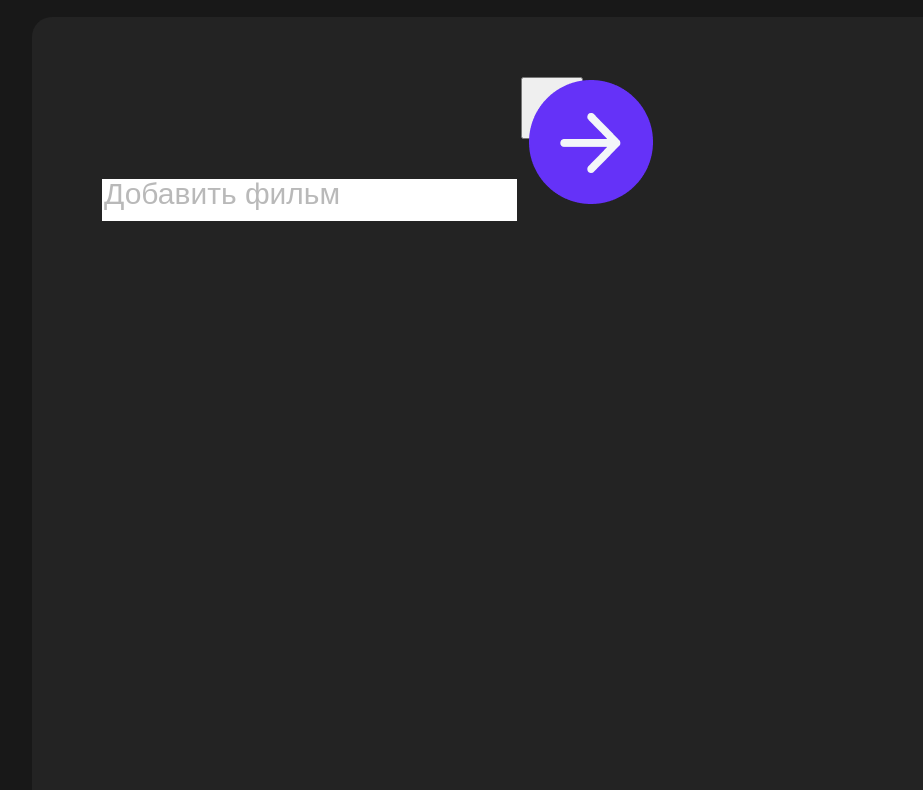
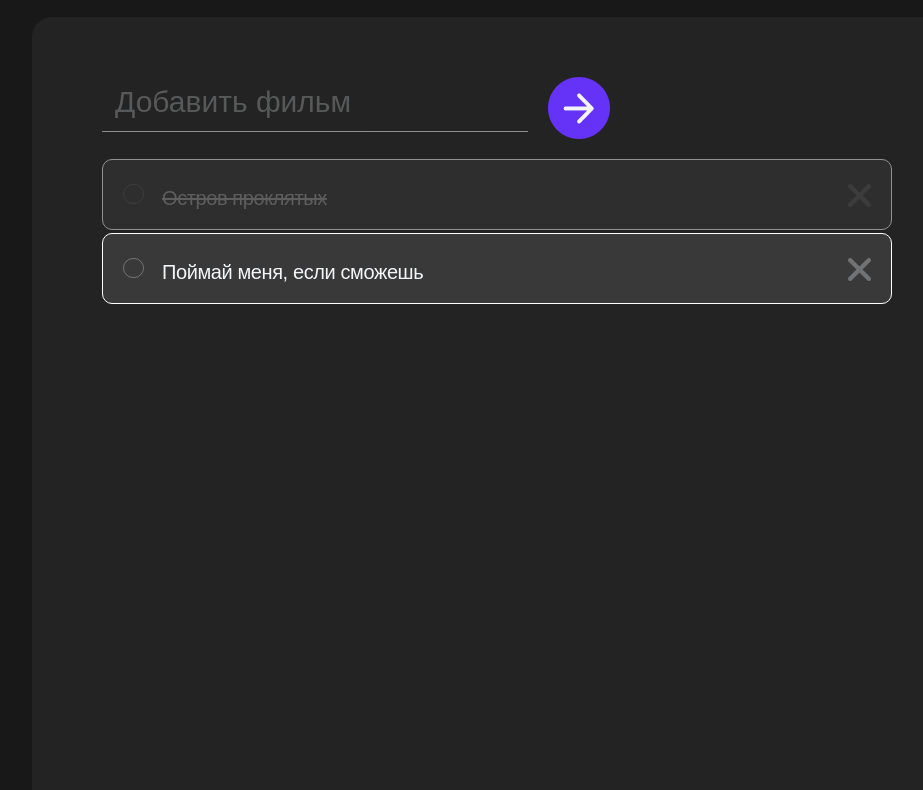
Before and after one commit to slowrunr/watchlistApp, a plain HTML site: page index.html in a window 1280 px wide. Shown: the part 175-965 px from the top of the page, without its empty margins (143-1066 px from the left). Drawn offline with nearby package versions, Linux system fonts and the light colour scheme.

Commit message:
app layout done

```diff
--- a/index.css
+++ b/index.css
@@ -3,6 +3,7 @@ body {
   font-family: "Arimo", sans-serif;
   font-weight: 400;
   background: #181818;
+  color: #f3f6f9 !important;
 }
 header {
   width: 930px;
@@ -22,17 +23,15 @@ header {
 
 p,
 li {
-  color: #f3f6f9;
   font-size: 15px;
   line-height: 17px;
   letter-spacing: -0.6px;
-  text-transform: uppercase;
 }
 
 h1 {
   width: 930px;
   margin: 0 auto 45px;
-  color: #f3f6f9;
+  text-align: center;
   font-size: 100px;
   line-height: 88px;
   letter-spacing: -0.6px;
@@ -44,22 +43,31 @@ h1 {
   border-radius: 200px;
   border: 1px solid #6532f8;
   background: #6532f8;
+  text-transform: uppercase;
 }
 
 .movie__input {
-  margin-bottom: 40px;
+  padding-left: 13px;
   width: 411px;
-  height: 40px;
+  height: 45px;
+  background: none;
   border: none;
+  border-bottom: 1px solid #f3f6f9;
+  opacity: 0.5;
 }
 
 .movie__input::placeholder {
   font-size: 30px;
   line-height: 35px;
+  color: #f3f6f9;
   opacity: 0.5;
 }
 
 .input-wrapper {
+  margin-bottom: 20px;
+  display: flex;
+  gap: 20px;
+  align-items: center;
   padding-top: 60px;
   padding-left: 70px;
 }
@@ -67,4 +75,73 @@ h1 {
 .add-movie-btn {
   width: 62px;
   height: 62px;
+  cursor: pointer;
 }
+
+.movie-list {
+  margin: 0 auto;
+  width: 790px;
+  height: 100%;
+}
+
+.movie-title-wrapper {
+  position: relative;
+  align-items: center;
+  display: block;
+  margin-bottom: 3px;
+  display: block;
+  width: 100%;
+  height: 71px;
+  border-radius: 10px;
+  background: #3a3939;
+  border: 1px solid white;
+}
+
+.shaded {
+  opacity: 0.5;
+}
+
+.movie-title {
+  padding-left: 59px;
+  font-size: 20px;
+  line-height: 77px;
+  letter-spacing: -0.4px;
+  text-align: left;
+}
+
+.crossed-out {
+  color: #f3f6f9;
+  opacity: 0.5;
+  text-decoration: line-through;
+}
+
+.movie-title::before {
+  display: inline-block;
+  position: absolute;
+  top: 24px;
+  left: 20px;
+  width: 19px;
+  height: 18px;
+  content: "";
+  border-radius: 100px;
+  border: 1px solid #f3f6f9;
+  opacity: 0.3;
+  cursor: pointer;
+}
+
+.movie-title::before::content {
+  background: #6532f8;
+}
+
+.movie-title::after {
+  position: absolute;
+  display: block;
+  content: "";
+  top: 24px;
+  right: 20px;
+  background-image: url(icons/close-block-icon.png);
+  width: 23px;
+  height: 23px;
+  background-size: contain;
+  cursor: pointer;
+}
--- a/index.html
+++ b/index.html
@@ -31,13 +31,22 @@
           class="movie__input"
           placeholder="Добавить фильм"
         />
-        <button id="addMovieBtn" class="add-movie-btn">
-          <img src="icons/arrow-right-icon.png" />
-        </button>
+        <img
+          id="addMovieBtn"
+          class="add-movie-btn"
+          src="icons/arrow-right-icon.png"
+        />
       </div>
 
       <ol id="movieList" class="movie-list">
-        <li></li>
+        <li id="movieTitleWrapper" class="movie-title-wrapper shaded">
+          <p id="movieTitle" class="movie-title crossed-out">
+            Остров проклятых
+          </p>
+        </li>
+        <li id="movieTitleWrapper" class="movie-title-wrapper">
+          <p id="movieTitle" class="movie-title">Поймай меня, если сможешь</p>
+        </li>
       </ol>
     </div>
     <script src="index.js"></script>
```
Also changed, not shown: icons/close-block-icon.png (added).
